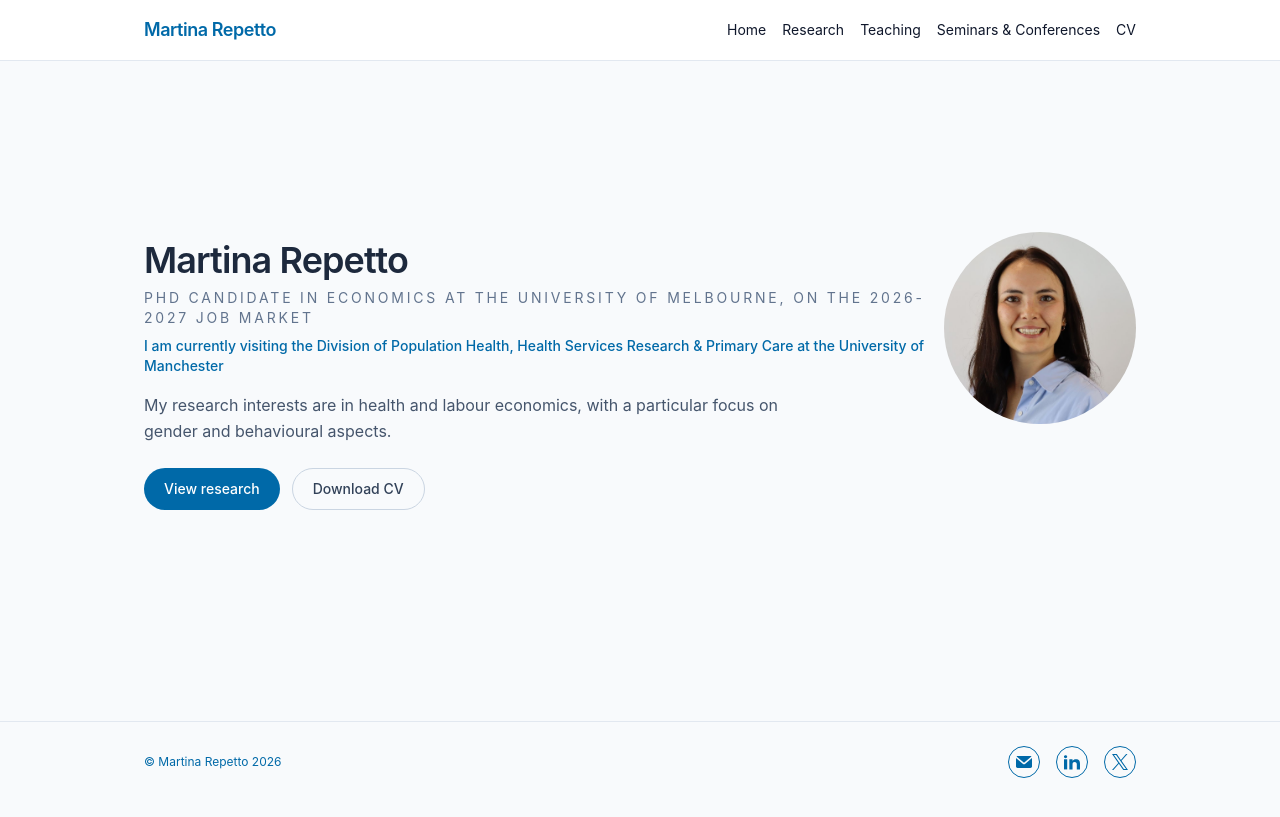
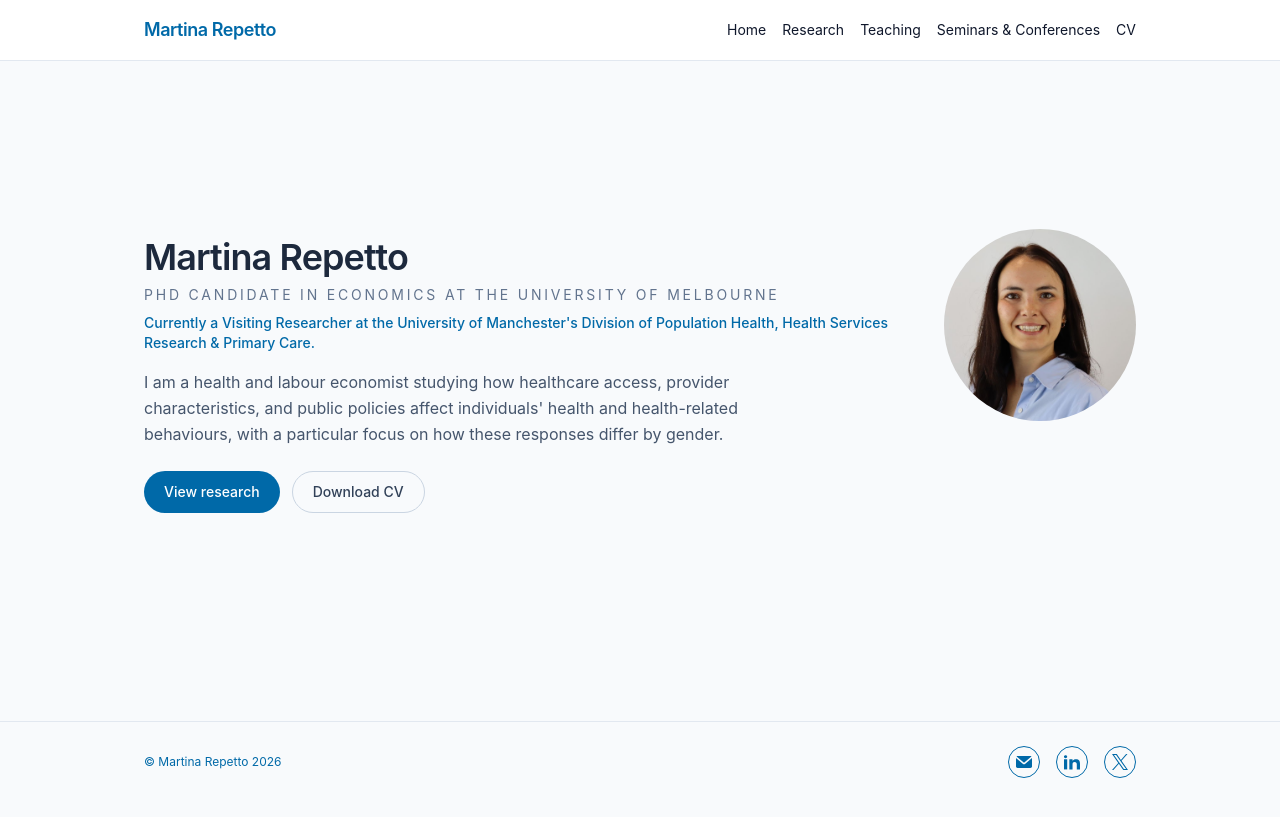
Before and after one commit to repettomartina95-gif/marti-app, a Jekyll site: the page built from index.markdown, in a window 1280 px wide. Shown: the top 817 px of the page. Built offline with Jekyll 4.4.1, drawn with Linux system fonts in a browser that asks for light colours.

Commit message:
Update en.yml

```diff
--- a/_data/en.yml
+++ b/_data/en.yml
@@ -6,11 +6,11 @@ nav:
   cv: CV
 
 home:
-  tagline: PhD Candidate in Economics at the University of Melbourne, on the 2026-2027 Job Market
-  visiting: I am currently visiting the Division of Population Health, Health Services Research & Primary Care at the University of Manchester
   title: Martina Repetto
-  intro: My research interests are in health and labour economics, with a particular focus on gender and behavioural aspects.
-
+  tagline: PhD Candidate in Economics at the University of Melbourne
+  job_market: 2026–27 Job Market
+  intro: I am a health and labour economist studying how healthcare access, provider characteristics, and public policies affect individuals' health and health-related behaviours, with a particular focus on how these responses differ by gender.
+  visiting: Currently a Visiting Researcher at the University of Manchester's Division of Population Health, Health Services Research & Primary Care.
   cta_research: View research
   cta_cv: Download CV
 
```
